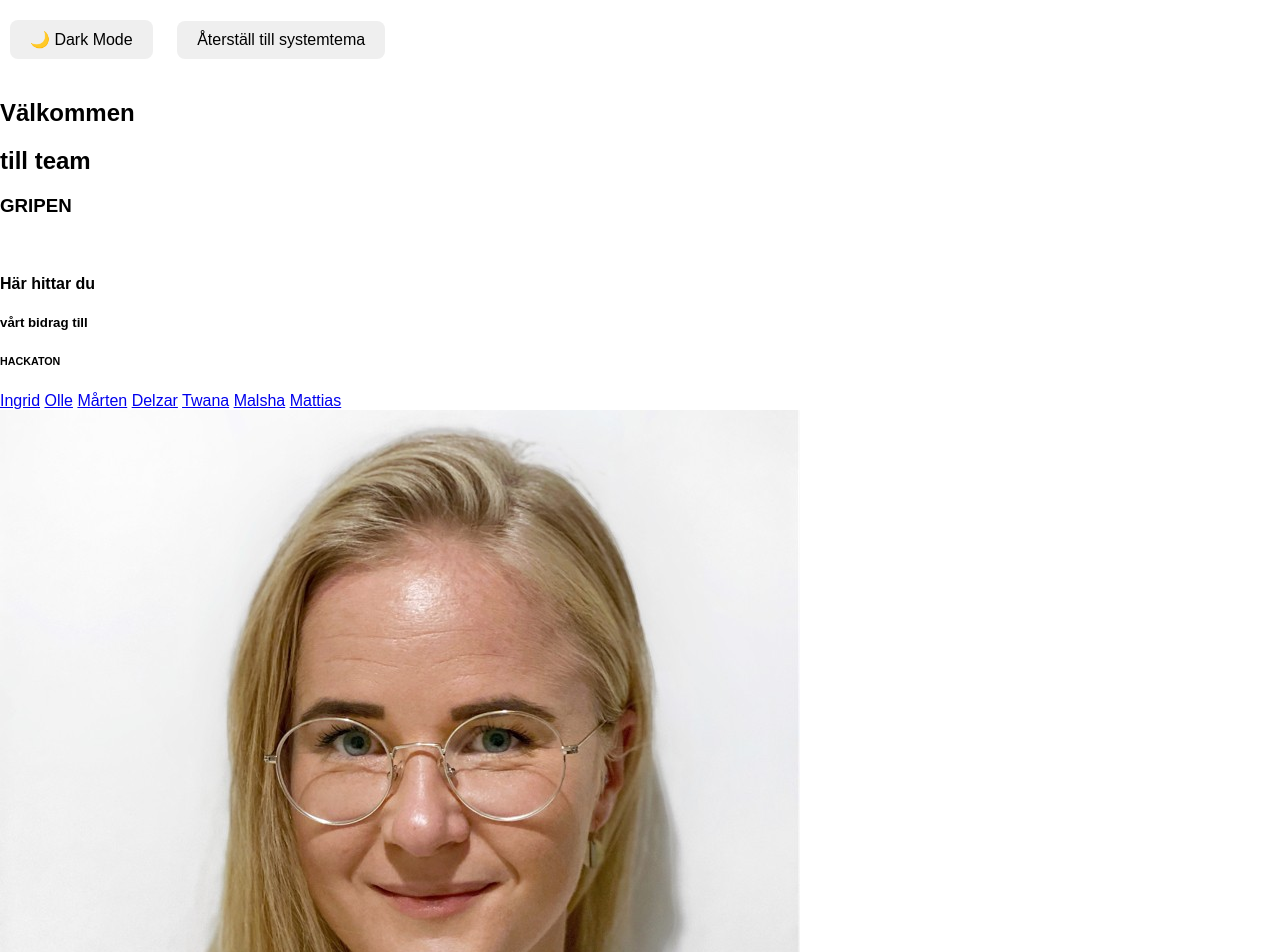
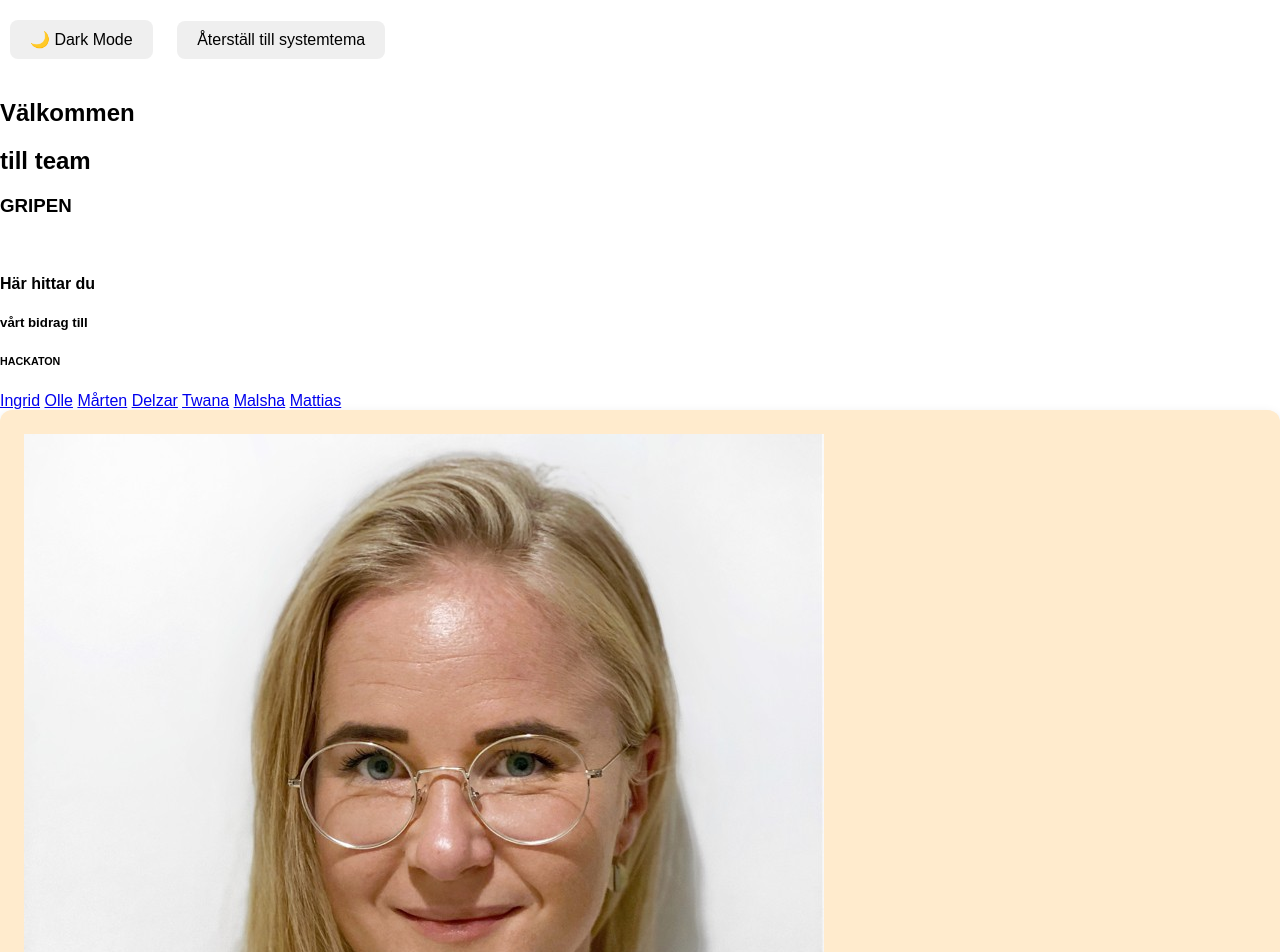
Before and after one commit to ollewarne/hackathon-gripen, a plain HTML site: page index.html in a window 1280 px wide. Shown: the top 952 px of the page. Drawn offline with Linux system fonts and the light colour scheme.

Commit message:
Styling .presentation

```diff
--- a/style.css
+++ b/style.css
@@ -23,6 +23,22 @@ button {
   font-size: 16px;
 }
 
+
+/* Styling på presentation  */
+
+.presentation {
+  background: blanchedalmond;
+  padding: 1.5rem;
+  margin-bottom: 2rem;
+  border-radius: 12px;                  /* rundade hörn */
+  box-shadow: 0 4px 12px rgba(0,0,0,0.1); /* mjuk skugga */
+  transition: transform 0.2s ease, box-shadow 0.2s ease;
+}
+
+
+
+/*
 a:hover {
     transform: scale(1.5);
 }
+*/
```
